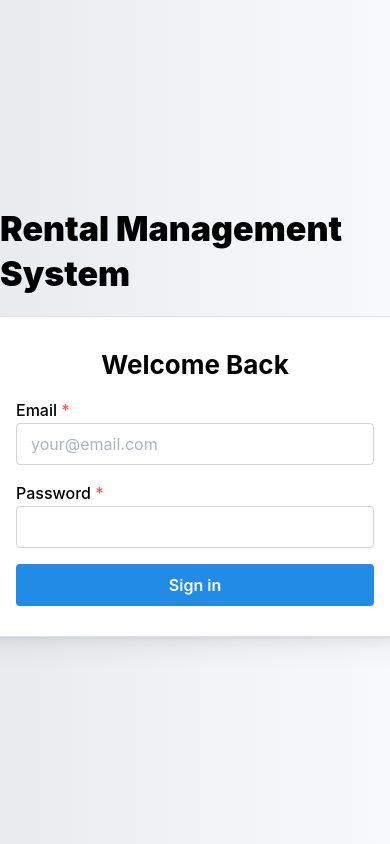
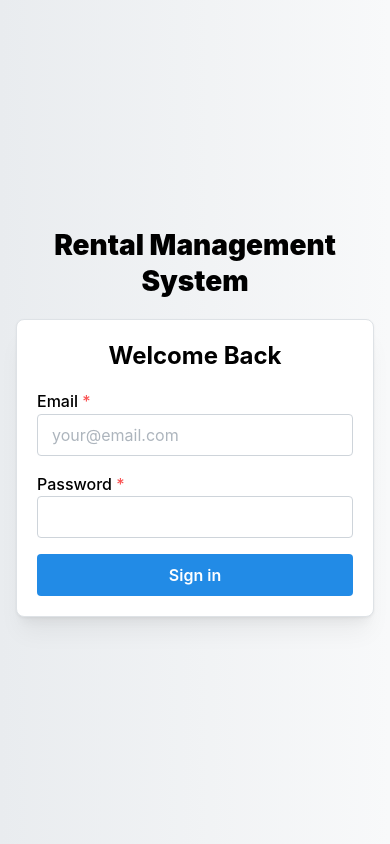
Before and after one commit to GatewayGlobal/diybolt25, a React (Vite) app: page /login in a window 390 px wide. Built offline with nearby package versions, Linux system fonts and the light colour scheme.

Commit message:
mobile responsive updated

```diff
--- a/src/App.jsx
+++ b/src/App.jsx
@@ -26,10 +26,10 @@ function Header({ opened, toggle }) {
     <Group h="100%" px="md" justify="space-between">
       <Group>
         <Burger opened={opened} onClick={toggle} hiddenFrom="sm" size="sm" />
-        <Title order={3}>Rental Management System</Title>
+        <Title order={3} style={{ fontSize: 'clamp(1rem, 3vw, 1.25rem)' }}>Rental Management System</Title>
       </Group>
       {user && (
-        <Button variant="subtle" onClick={handleSignOut}>
+        <Button variant="subtle" onClick={handleSignOut} visibleFrom="sm">
           Sign Out
         </Button>
       )}
@@ -38,7 +38,7 @@ function Header({ opened, toggle }) {
 }
 
 function AppContent() {
-  const [opened, { toggle }] = useDisclosure()
+  const [opened, { toggle }] = useDisclosure(false)
   const { user } = useAuth()
   const location = useLocation()
   const isLoginPage = location.pathname === '/login'
@@ -55,7 +55,11 @@ function AppContent() {
   return (
     <AppShell
       padding="md"
-      navbar={{ width: 300, breakpoint: 'sm', collapsed: { mobile: !opened } }}
+      navbar={{
+        width: { base: 0, sm: 300 }, // Set base width to 0 for complete collapse on mobile
+        breakpoint: 'sm',
+        collapsed: { mobile: !opened }
+      }}
       header={{ height: 60 }}
     >
       <AppShell.Header>
@@ -64,7 +68,7 @@ function AppContent() {
 
       {user && (
         <AppShell.Navbar p="md">
-          <Sidebar />
+          <Sidebar onClose={toggle} />
         </AppShell.Navbar>
       )}
 
--- a/src/components/Sidebar.jsx
+++ b/src/components/Sidebar.jsx
@@ -1,4 +1,4 @@
-import { NavLink, Stack, Text } from '@mantine/core'
+import { NavLink, Stack, Text, Button, Box } from '@mantine/core'
 import { useNavigate, useLocation } from 'react-router-dom'
 import {
   IconDashboard,
@@ -8,12 +8,15 @@ import {
   IconCalendar,
   IconTool,
   IconFolder,
-  IconCreditCard
+  IconCreditCard,
+  IconLogout
 } from '@tabler/icons-react'
+import { useAuth } from '../lib/auth/AuthContext'
 
-export default function Sidebar() {
+export default function Sidebar({ onClose }) {
   const navigate = useNavigate()
   const location = useLocation()
+  const { signOut } = useAuth()
 
   const navLinks = [
     { label: 'Dashboard', icon: IconDashboard, path: '/' },
@@ -26,17 +29,41 @@ export default function Sidebar() {
     { label: 'Subscriptions', icon: IconCreditCard, path: '/subscriptions' }
   ]
 
+  const handleNavigation = (path) => {
+    navigate(path)
+    onClose?.()
+  }
+
+  const handleSignOut = async () => {
+    await signOut()
+    navigate('/login')
+  }
+
   return (
-    <Stack gap="xs" p="md">
+    <Stack gap="xs" p="md" h="100%" style={{ position: 'relative' }}>
+      <Box style={{ flex: 1 }}>
         {navLinks.map((link) => (
           <NavLink
             key={link.path}
             active={location.pathname === link.path}
             label={<Text size="sm">{link.label}</Text>}
             leftSection={<link.icon size="1.2rem" stroke={1.5} />}
-          onClick={() => navigate(link.path)}
+            onClick={() => handleNavigation(link.path)}
           />
         ))}
+      </Box>
+
+      {/* Sign out button - only visible on mobile */}
+      <Button
+        variant="subtle"
+        color="red"
+        leftSection={<IconLogout size="1.2rem" stroke={1.5} />}
+        onClick={handleSignOut}
+        hiddenFrom="sm"
+        fullWidth
+      >
+        Sign Out
+      </Button>
     </Stack>
   )
 }
--- a/src/pages/Login.jsx
+++ b/src/pages/Login.jsx
@@ -40,8 +40,8 @@ export default function Login() {
       if (error) throw error
 
       // Navigate to the page they tried to visit or home
-      const from = location.state?.from?.pathname || "/"
-      navigate(from, { replace: true })
+      // Always redirect to dashboard after login
+      navigate("/", { replace: true })
     } catch (error) {
       setError(error.message)
       setLoading(false)
@@ -57,17 +57,40 @@ export default function Login() {
         justifyContent: 'center',
         alignItems: 'center',
         background: 'linear-gradient(to right, #e9ecef, #f8f9fa)',
-        padding: 0
+        padding: '1rem'
       }}
     >
-      <Title order={1} mb="lg" fw={900}>
+      <Title
+        order={1}
+        mb="lg"
+        fw={900}
+        ta="center"
+        style={{ fontSize: 'clamp(1.75rem, 5vw, 2.25rem)' }}
+      >
         Rental Management System
       </Title>
 
-      <Box w={420} style={{ margin: 0, position: 'relative' }}>
+      <Box style={{
+        width: '100%',
+        maxWidth: '420px',
+        margin: 0,
+        position: 'relative'
+      }}>
         <LoadingOverlay visible={loading} overlayProps={{ blur: 2 }} />
-        <Paper withBorder shadow="md" p={30} radius="md" bg="white">
-          <Title order={2} ta="center" mb="md" fw={700}>
+        <Paper
+          withBorder
+          shadow="md"
+          p={{ base: 20, sm: 30 }}
+          radius="md"
+          bg="white"
+        >
+          <Title
+            order={2}
+            ta="center"
+            mb="md"
+            fw={700}
+            style={{ fontSize: 'clamp(1.5rem, 4vw, 1.75rem)' }}
+          >
             Welcome Back
           </Title>
 
--- a/src/pages/Vehicles.jsx
+++ b/src/pages/Vehicles.jsx
@@ -64,12 +64,13 @@ export default function Vehicles() {
 
   return (
     <>
-      <Group justify="space-between" mb="md">
-        <Text size="xl" fw={700}>Vehicles</Text>
+      <Group justify="space-between" mb="md" wrap="nowrap">
+        <Text size="xl" fw={700} style={{ fontSize: 'clamp(1.25rem, 4vw, 1.5rem)' }}>Vehicles</Text>
         <AddButton onClick={handleAdd} label="Vehicle" />
       </Group>
 
-      <Table highlightOnHover withTableBorder>
+      <div style={{ overflowX: 'auto', WebkitOverflowScrolling: 'touch' }}>
+        <Table highlightOnHover withTableBorder>
         <Table.Thead>
           <Table.Tr>
             <Table.Th>Make</Table.Th>
@@ -107,7 +108,8 @@ export default function Vehicles() {
             ))
           )}
         </Table.Tbody>
-      </Table>
+        </Table>
+      </div>
 
       <Modal
         opened={opened}
--- a/src/styles.css
+++ b/src/styles.css
@@ -8,3 +8,40 @@ html, body, #root {
   background-color: #f8f9fa;
   min-height: 100vh;
 }
+
+/* Mobile responsive styles */
+@media (max-width: 48em) {
+  .mantine-Table-root {
+    overflow-x: auto;
+    -webkit-overflow-scrolling: touch;
+  }
+
+  .mantine-Table-root table {
+    min-width: 800px;
+  }
+
+  /* Adjust padding for mobile */
+  .mantine-AppShell-main {
+    padding: 0.5rem !important;
+  }
+
+  /* Adjust modal size for mobile */
+  .mantine-Modal-content {
+    max-width: calc(100vw - 2rem) !important;
+    margin: 1rem;
+  }
+}
+
+/* Ensure buttons and inputs are touch-friendly on mobile */
+@media (max-width: 48em) {
+  .mantine-Button-root,
+  .mantine-TextInput-input,
+  .mantine-Select-input {
+    min-height: 42px;
+  }
+
+  .mantine-ActionIcon-root {
+    min-width: 36px;
+    min-height: 36px;
+  }
+}
```
Lines whose indentation alone changed are shown as unchanged.
